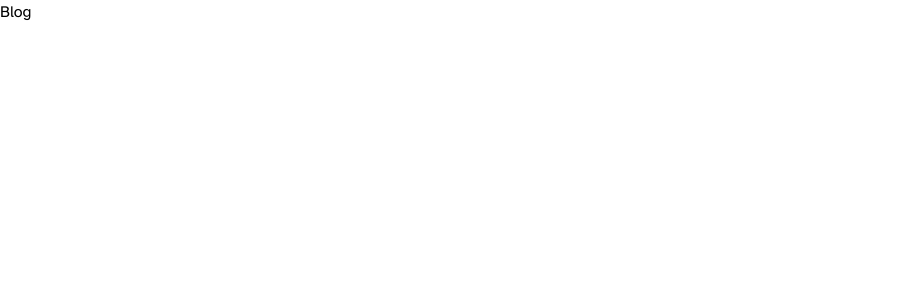
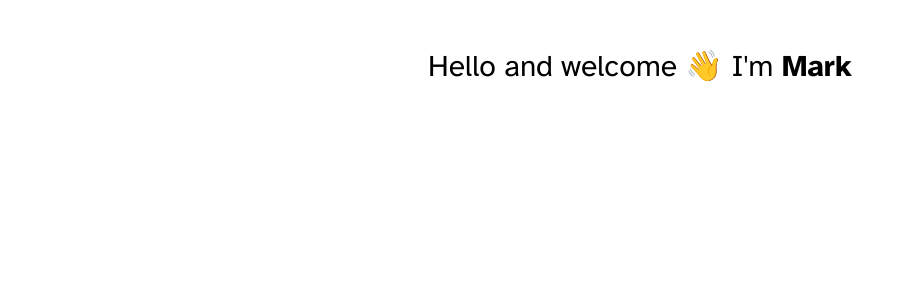
Before and after one commit to Marknjo/next-blog-v2, a Next.js app: page / in a window 1280 px wide. Shown: the top 300 px of the page, without its empty margins (0-914 px from the left). Built offline with nearby package versions, Linux system fonts and the light colour scheme.

Commit message:
add basic structure to Home component

```diff
--- a/src/app/page.tsx
+++ b/src/app/page.tsx
@@ -1,7 +1,12 @@
 export default function Home() {
   return (
-    <main>
-      <h1>Blog</h1>
+    <main className='px-6 mx-auto'>
+      <p className='mt-12 mb-12 text-3xl text-center dark:text-white'>
+        Hello and welcome 👋&nbsp;
+        <span className='whitespace-nowrap'>
+          I'm <span className='font-bold'>Mark</span>
+        </span>
+      </p>
     </main>
   );
 }
```
